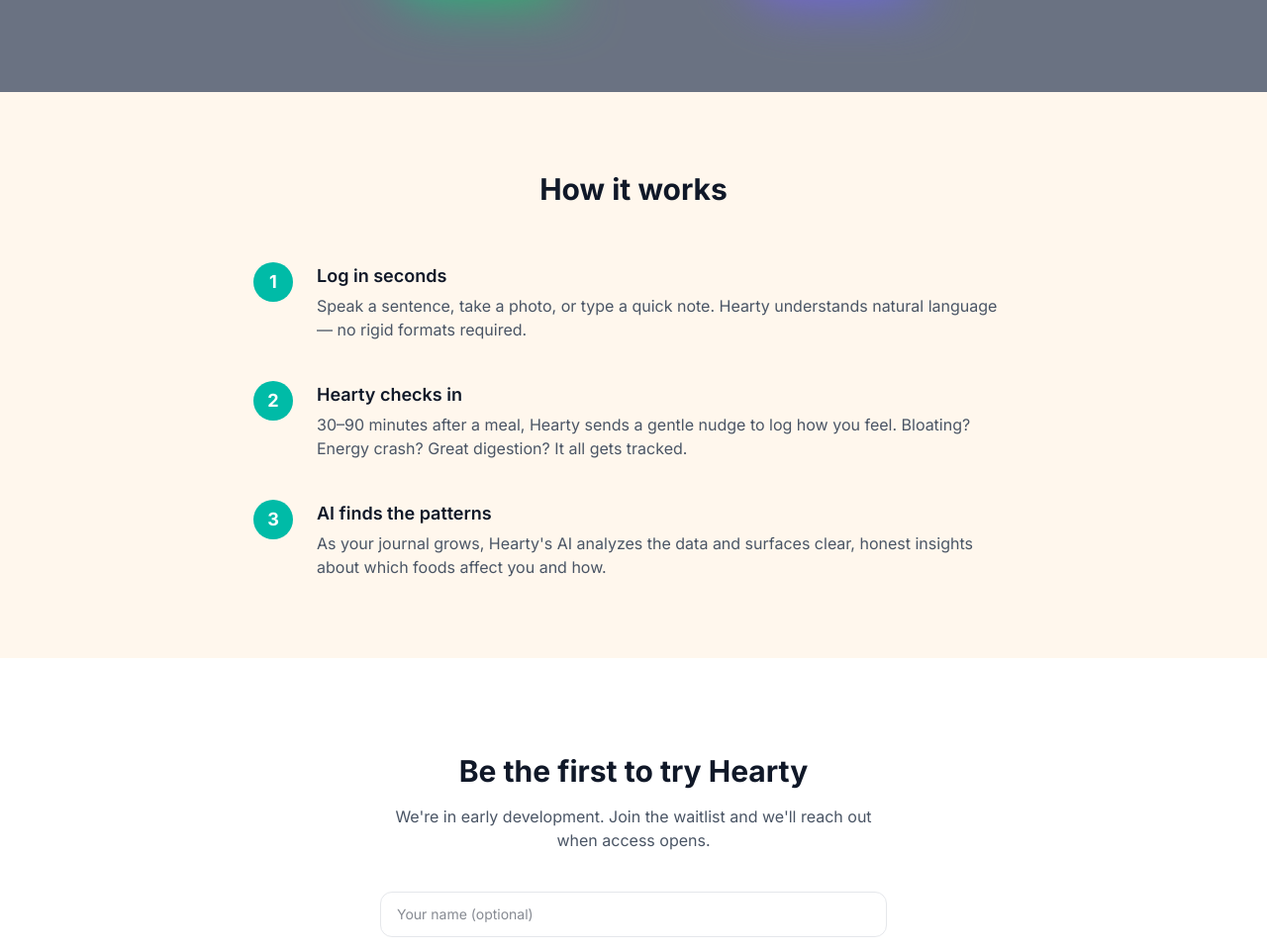
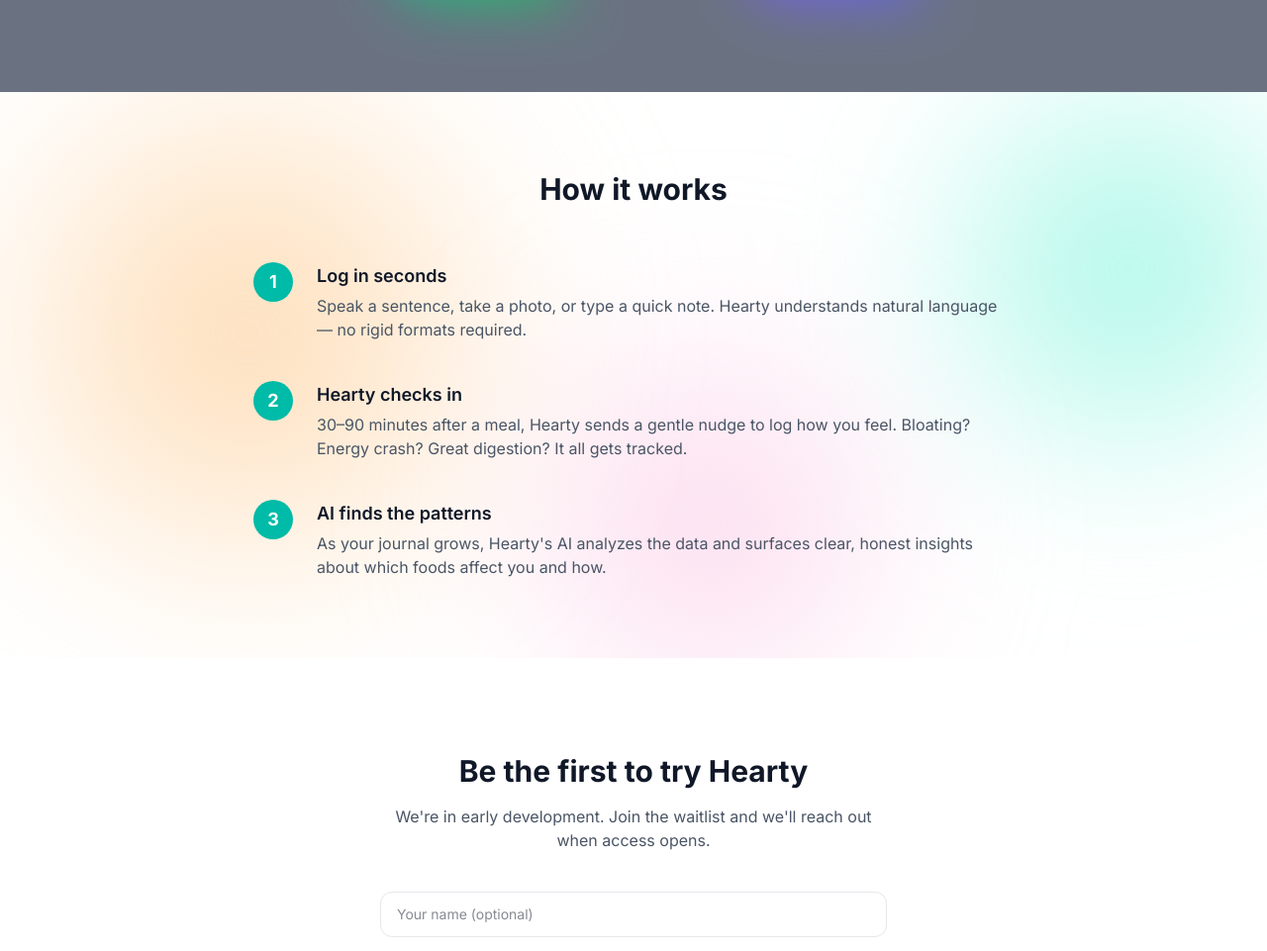
Before and after one commit to InfiniteInsight/hearty-landing, a plain HTML site: page index.html in a window 1280 px wide. Shown: the part 2043-3004 px from the top of the page at 99% size. Drawn offline with nearby package versions, Linux system fonts and the light colour scheme.

Commit message:
design: apply animated mesh gradient background to How It Works section
Co-Authored-By: Claude Sonnet 4.6 <noreply@anthropic.com>

```diff
--- a/index.html
+++ b/index.html
@@ -195,8 +195,13 @@
   </section>
 
   <!-- How It Works -->
-  <section class="py-20 px-6 bg-orange-50">
-    <div class="max-w-3xl mx-auto text-center">
+  <section class="py-20 px-6 hero-bg relative overflow-hidden">
+    <div class="absolute inset-0 overflow-hidden">
+      <div class="gradient-orb orb-orange"></div>
+      <div class="gradient-orb orb-teal"></div>
+      <div class="gradient-orb orb-pink"></div>
+    </div>
+    <div class="max-w-3xl mx-auto text-center relative z-10">
       <h2 class="text-3xl font-bold mb-14">How it works</h2>
       <div class="space-y-10 text-left">
 
```
